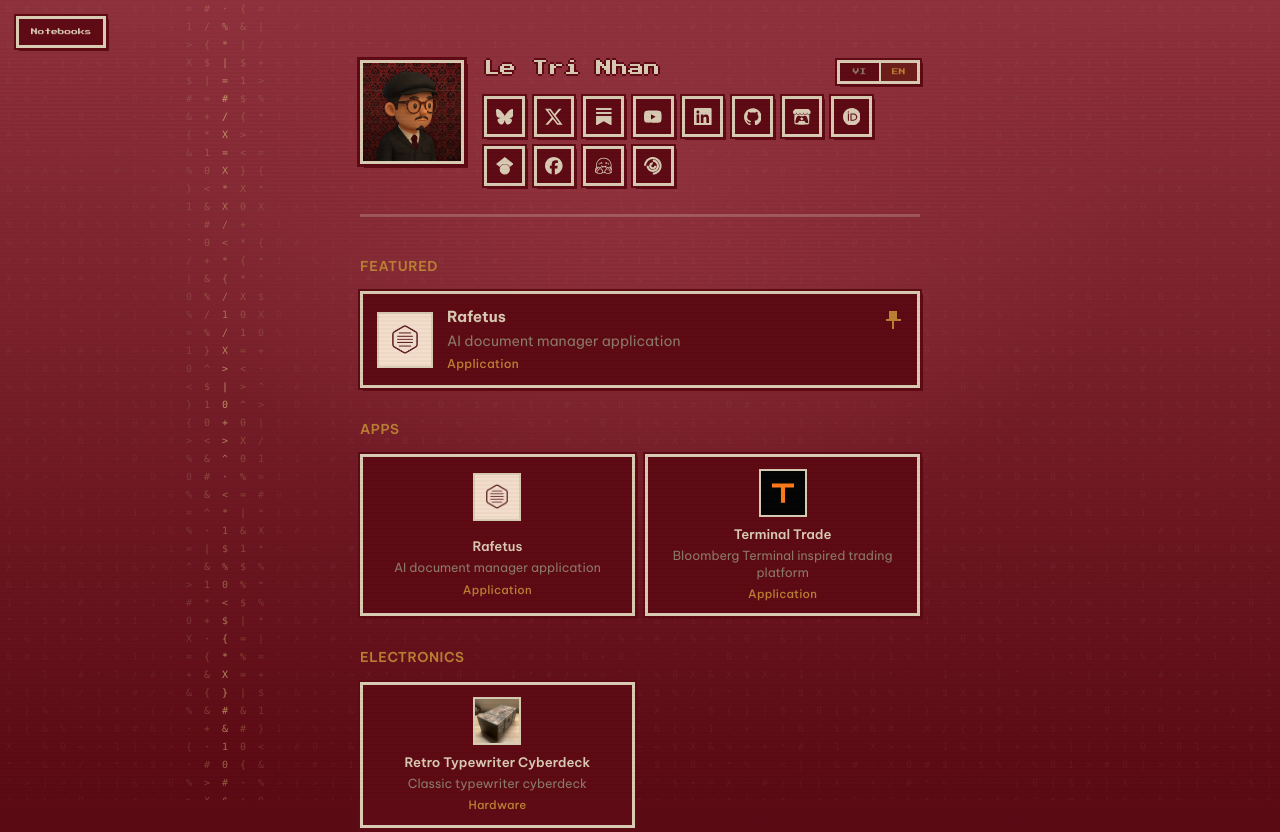
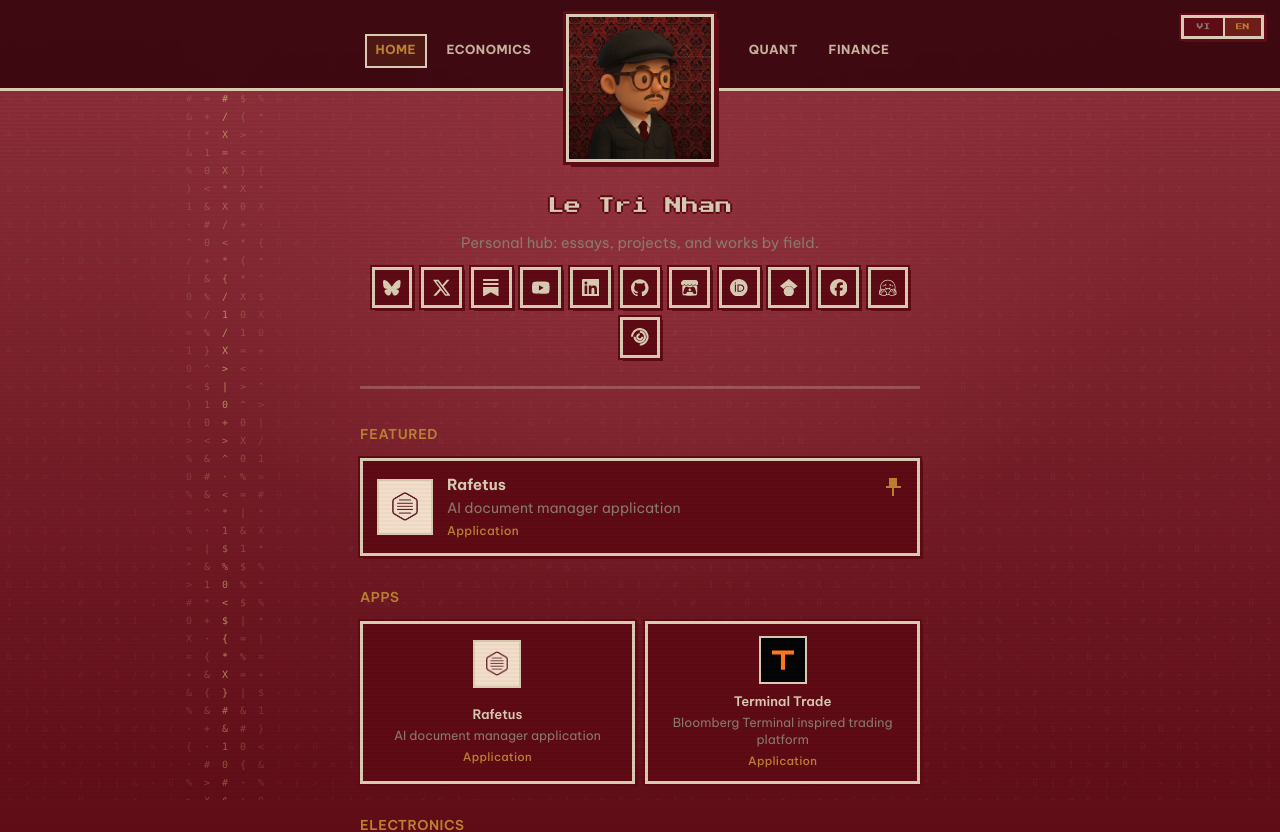
Before and after one commit to letrinhandn/letrinhan-site, a React (Vite) app: page / in a window 1280 px wide. Shown: the top 832 px of the page. Built offline with nearby package versions, Linux system fonts and the light colour scheme.

Commit message:
Add shrink-on-scroll avatar in the sticky header.
Large centered avatar hangs over the rule at rest, then compacts into the bar so scrolled content stays visible.

```diff
--- a/src/App.css
+++ b/src/App.css
@@ -4,7 +4,8 @@
   position: relative;
   min-height: 100vh;
   display: flex;
-  justify-content: center;
+  flex-direction: column;
+  align-items: stretch;
   background:
     radial-gradient(ellipse 70% 45% at 50% 12%, #90323d 0%, transparent 58%),
     linear-gradient(180deg, #90323d 0%, var(--burgundy) 55%, #3a070e 100%);
@@ -53,13 +54,120 @@
   );
 }
 
+.site-header {
+  --logo-size: 148px;
+  --logo-hang: 74px;
+  --logo-compact: 40px;
+  position: sticky;
+  top: 0;
+  z-index: 30;
+  width: 100%;
+  flex: 0 0 auto;
+  box-sizing: border-box;
+  padding: 0.85rem 4.5rem 0;
+  background: rgba(58, 7, 14, 0.94);
+  border-bottom: 3px solid var(--paper);
+  backdrop-filter: blur(6px);
+  overflow: visible;
+  transition: padding 0.22s steps(5, end);
+}
+
+.site-header.is-compact {
+  padding: 0.55rem 4.5rem;
+  overflow: hidden;
+}
+
+.site-header-bar {
+  display: grid;
+  grid-template-columns: minmax(0, 1fr) auto minmax(0, 1fr);
+  align-items: center;
+  gap: 1rem 1.5rem;
+  width: min(720px, 100%);
+  margin: 0 auto;
+}
+
+.site-nav {
+  display: flex;
+  flex-wrap: wrap;
+  align-items: center;
+  gap: 0.35rem 0.55rem;
+  min-width: 0;
+}
+
+.site-nav-left {
+  justify-content: flex-end;
+}
+
+.site-nav-right {
+  justify-content: flex-start;
+}
+
+.site-logo {
+  position: relative;
+  z-index: 40;
+  width: var(--logo-size);
+  height: var(--logo-size);
+  margin-bottom: calc(var(--logo-hang) * -1);
+  flex-shrink: 0;
+  transition:
+    width 0.22s steps(5, end),
+    height 0.22s steps(5, end),
+    margin-bottom 0.22s steps(5, end);
+}
+
+.site-header.is-compact .site-logo {
+  width: var(--logo-compact);
+  height: var(--logo-compact);
+  margin-bottom: 0;
+}
+
+.site-lang {
+  position: absolute;
+  top: 0.75rem;
+  right: 1rem;
+  z-index: 41;
+}
+
+.site-header.is-compact .site-lang {
+  top: 0.55rem;
+}
+
+.site-nav-link {
+  padding: 0.35rem 0.55rem;
+  font-family: var(--font-body);
+  font-size: 0.78rem;
+  font-weight: 650;
+  letter-spacing: 0.04em;
+  text-transform: uppercase;
+  color: rgba(217, 202, 179, 0.88);
+  border: 2px solid transparent;
+  transition:
+    color 0.1s steps(2, end),
+    border-color 0.1s steps(2, end),
+    background 0.1s steps(2, end);
+}
+
+.site-nav-link:hover,
+.site-nav-link:focus-visible {
+  color: var(--gold);
+  border-color: rgba(188, 128, 52, 0.55);
+  outline: none;
+}
+
+.site-nav-link.is-active {
+  color: var(--gold);
+  border-color: var(--paper);
+  background: rgba(188, 128, 52, 0.12);
+}
+
 .shell {
   position: relative;
   z-index: 1;
   width: min(560px, calc(100% - 2rem));
   display: flex;
   justify-content: center;
-  padding: 3.75rem 0 3rem;
+  margin: 0 auto;
+  padding: 0 0 3rem;
   opacity: 0;
   transform: translateY(8px);
   transition:
@@ -72,177 +180,6 @@
   transform: translateY(0);
 }
 
-.notebook-drawer-toggle {
-  position: fixed;
-  top: 1rem;
-  left: 1rem;
-  z-index: 30;
-  margin: 0;
-  padding: 0.55rem 0.75rem;
-  font-family: var(--font-pixel);
-  font-size: 0.42rem;
-  line-height: 1.2;
-  color: var(--paper);
-  background: var(--burgundy-deep);
-  border: 3px solid var(--paper);
-  box-shadow:
-    0 0 0 2px var(--burgundy-deep),
-    3px 3px 0 var(--ink);
-  cursor: pointer;
-  transition:
-    background 0.1s steps(2, end),
-    color 0.1s steps(2, end),
-    border-color 0.1s steps(2, end),
-    transform 0.1s steps(2, end);
-}
-
-.notebook-drawer-toggle:hover,
-.notebook-drawer-toggle:focus-visible {
-  color: var(--gold);
-  border-color: var(--gold);
-  background: var(--burgundy-bright);
-  outline: none;
-}
-
-.notebook-drawer-backdrop {
-  position: fixed;
-  inset: 0;
-  z-index: 40;
-  background: rgba(20, 4, 6, 0.55);
-}
-
-.notebook-drawer-backdrop[hidden] {
-  display: none;
-}
-
-.notebook-drawer {
-  position: fixed;
-  top: 0;
-  left: 0;
-  z-index: 50;
-  width: min(320px, calc(100% - 2.5rem));
-  height: 100%;
-  display: flex;
-  flex-direction: column;
-  gap: 0.85rem;
-  padding: 1rem 0.9rem 1.25rem;
-  background: #3a070e;
-  border-right: 3px solid var(--paper);
-  box-shadow: 6px 0 0 var(--ink);
-  transform: translateX(-105%);
-  transition: transform 0.2s steps(5, end);
-  overflow-y: auto;
-}
-
-.site.is-drawer-open .notebook-drawer {
-  transform: translateX(0);
-}
-
-.notebook-drawer-head {
-  display: flex;
-  align-items: flex-start;
-  justify-content: space-between;
-  gap: 0.75rem;
-}
-
-.notebook-drawer-close {
-  margin: 0;
-  padding: 0.4rem 0.55rem;
-  flex-shrink: 0;
-  font-family: var(--font-pixel);
-  font-size: 0.38rem;
-  line-height: 1;
-  color: var(--paper);
-  background: var(--burgundy-deep);
-  border: 2px solid var(--paper);
-  cursor: pointer;
-}
-
-.notebook-drawer-close:hover,
-.notebook-drawer-close:focus-visible {
-  color: var(--gold);
-  border-color: var(--gold);
-  outline: none;
-}
-
-.notebook-rail-label {
-  margin: 0;
-  font-family: var(--font-body);
-  font-size: 0.78rem;
-  font-weight: 700;
-  letter-spacing: 0.06em;
-  text-transform: uppercase;
-  color: var(--gold);
-}
-
-.notebook-rail-hint {
-  margin: 0.35rem 0 0;
-  font-family: var(--font-body);
-  font-size: 0.78rem;
-  line-height: 1.4;
-  color: var(--paper-dim);
-}
-
-.notebook-nav {
-  display: flex;
-  flex-direction: column;
-  gap: 0.55rem;
-  margin-top: 0.25rem;
-}
-
-.notebook-nav-link {
-  display: grid;
-  grid-template-columns: auto 1fr;
-  gap: 0.55rem;
-  align-items: center;
-  padding: 0.65rem 0.55rem;
-  color: var(--paper);
-  background: var(--burgundy-deep);
-  border: 2px solid rgba(217, 202, 179, 0.45);
-  transition:
-    border-color 0.1s steps(2, end),
-    background 0.1s steps(2, end),
-    color 0.1s steps(2, end),
-    transform 0.1s steps(2, end);
-}
-
-.notebook-nav-link:hover,
-.notebook-nav-link:focus-visible {
-  color: var(--gold);
-  border-color: var(--gold);
-  background: var(--burgundy-bright);
-  transform: translate(-1px, -1px);
-  outline: none;
-}
-
-.notebook-nav-icon {
-  width: 28px;
-  height: 28px;
-  object-fit: cover;
-  border: 1px solid rgba(217, 202, 179, 0.5);
-}
-
-.notebook-nav-copy {
-  display: flex;
-  flex-direction: column;
-  gap: 0.12rem;
-  min-width: 0;
-}
-
-.notebook-nav-title {
-  font-family: var(--font-body);
-  font-size: 0.82rem;
-  font-weight: 650;
-  line-height: 1.25;
-}
-
-.notebook-nav-blurb {
-  font-family: var(--font-body);
-  font-size: 0.72rem;
-  line-height: 1.35;
-  color: var(--paper-dim);
-}
-
 .page {
   position: relative;
   z-index: 1;
@@ -250,58 +187,48 @@
   min-width: 0;
   display: flex;
   flex-direction: column;
-  gap: 2.5rem;
+  gap: 2.25rem;
 }
 
-
-.identity {
-  display: grid;
-  grid-template-columns: auto 1fr;
-  gap: 1.15rem 1.25rem;
-  align-items: start;
-  padding-bottom: 1.75rem;
+.hero {
+  position: relative;
+  z-index: 5;
+  display: flex;
+  flex-direction: column;
+  align-items: center;
+  gap: 0.9rem;
+  padding: 5.75rem 0 1.75rem;
   border-bottom: 3px solid var(--rule);
+  text-align: center;
 }
 
-.avatar {
-  width: 104px;
-  height: 104px;
+.hero-avatar {
+  display: block;
+  width: 100%;
+  height: 100%;
   object-fit: cover;
   border: 3px solid var(--paper);
+  background: var(--burgundy-deep);
   box-shadow:
     0 0 0 3px var(--burgundy-deep),
-    4px 4px 0 var(--ink);
+    5px 5px 0 var(--ink);
   transition:
-    transform 0.12s steps(3, end),
-    box-shadow 0.12s steps(3, end),
-    filter 0.12s steps(3, end);
+    border-width 0.22s steps(5, end),
+    box-shadow 0.22s steps(5, end),
+    border-color 0.12s steps(3, end);
 }
 
-.identity-meta {
-  display: flex;
-  flex-direction: column;
-  justify-content: space-between;
-  gap: 0.75rem;
-  min-width: 0;
-  min-height: 104px;
-  padding-top: 0;
+.site-header.is-compact .hero-avatar {
+  border-width: 2px;
+  box-shadow: 2px 2px 0 var(--ink);
 }
 
-.identity-top {
-  display: flex;
-  align-items: flex-start;
-  justify-content: space-between;
-  gap: 0.75rem;
-  min-width: 0;
-}
-
-.name {
-  margin: 0;
-  padding-top: 0;
+.hero-name {
+  margin: 0.85rem 0 0;
   font-family: var(--font-pixel);
-  font-size: clamp(0.72rem, 2.8vw, 1rem);
+  font-size: clamp(0.78rem, 3vw, 1.05rem);
   font-weight: 400;
-  line-height: 1;
+  line-height: 1.25;
   color: var(--paper);
   text-shadow:
     2px 0 0 var(--burgundy-deep),
@@ -309,6 +236,16 @@
     0 2px 0 var(--burgundy-deep),
     0 -2px 0 var(--burgundy-deep);
 }
+
+.hero-tagline {
+  margin: 0;
+  max-width: 28rem;
+  font-family: var(--font-body);
+  font-size: 0.92rem;
+  line-height: 1.45;
+  color: var(--paper-dim);
+}
+
 
 .lang-toggle {
   display: inline-flex;
@@ -355,8 +292,8 @@
 .social {
   display: flex;
   flex-wrap: wrap;
+  justify-content: center;
   gap: 0.55rem;
-  margin-top: auto;
 }
 
 .social-item {
@@ -773,16 +710,6 @@
 }
 
 @media (max-width: 480px) {
-  .identity {
-    grid-template-columns: 1fr;
-    justify-items: start;
-  }
-
-  .avatar {
-    width: 96px;
-    height: 96px;
-  }
-
   .work-section.is-rail .work-list {
     gap: 0.55rem;
   }
@@ -802,13 +729,12 @@
     opacity: 1;
   }
 
-  .avatar:hover {
+  .hero-avatar:hover {
     transform: translate(-3px, -3px);
+    border-color: var(--gold);
     box-shadow:
       0 0 0 3px var(--burgundy-deep),
-      7px 7px 0 var(--ink),
-      0 0 0 1px var(--gold);
-    filter: contrast(1.05) saturate(1.08);
+      7px 7px 0 var(--ink);
   }
 
 
@@ -868,17 +794,65 @@
   }
 }
 
+@media (max-width: 720px) {
+  .site-header {
+    --logo-size: 128px;
+    --logo-hang: 64px;
+    --logo-compact: 36px;
+    padding: 0.75rem 1rem 0;
+  }
+
+  .site-header.is-compact {
+    padding: 0.5rem 1rem;
+  }
+
+  .site-header-bar {
+    grid-template-columns: 1fr;
+    justify-items: center;
+    gap: 0.65rem;
+  }
+
+  .site-nav-left,
+  .site-nav-right {
+    justify-content: center;
+    order: 2;
+  }
+
+  .site-logo {
+    order: 1;
+  }
+
+  .hero {
+    padding-top: 5.1rem;
+  }
+
+  .hero-name {
+    margin-top: 0.75rem;
+  }
+
+  .site-lang {
+    position: static;
+    display: flex;
+    justify-content: center;
+    margin: 0.35rem 0 0.75rem;
+  }
+
+  .site-header.is-compact .site-lang {
+    margin: 0;
+  }
+}
+
 @media (prefers-reduced-motion: reduce) {
   .shell,
   .page,
   .social-btn,
   .social-preview,
   .work-link,
-  .notebook-nav-link,
-  .notebook-drawer,
-  .notebook-drawer-toggle,
+  .site-nav-link,
+  .site-header,
+  .site-logo,
   .lang-btn,
-  .avatar,
+  .hero-avatar,
   .work-icon,
   .work-mark,
   .work-art,
--- a/src/App.tsx
+++ b/src/App.tsx
@@ -6,7 +6,7 @@ import {
   detectLocale,
   electronicsWorks,
   gameWorks,
-  gardenWorks,
+  notebookNav,
   researchWorks,
   storeLocale,
   ui,
@@ -377,10 +377,9 @@ function LangToggle({
 
 export default function App() {
   const [ready, setReady] = useState(false)
-  const [drawerOpen, setDrawerOpen] = useState(false)
+  const [compactHeader, setCompactHeader] = useState(false)
   const [locale, setLocale] = useState<Locale>(() => detectLocale())
   const siteRef = useRef<HTMLDivElement>(null)
-  const drawerCloseRef = useRef<HTMLButtonElement>(null)
 
   useEffect(() => {
     const id = requestAnimationFrame(() => setReady(true))
@@ -394,19 +393,25 @@ export default function App() {
       locale === 'vi' ? 'Lê Trí Nhân' : 'Le Tri Nhan'
   }, [locale])
 
+  // Standard shrink-on-scroll sticky header: toggle one class past a threshold.
   useEffect(() => {
-    if (!drawerOpen) return
-    const onKey = (event: KeyboardEvent) => {
-      if (event.key === 'Escape') setDrawerOpen(false)
+    const SCROLL_THRESHOLD = 56
+    let frame = 0
+    const sync = () => {
+      frame = 0
+      setCompactHeader(window.scrollY > SCROLL_THRESHOLD)
     }
-    document.addEventListener('keydown', onKey)
-    document.body.style.overflow = 'hidden'
-    drawerCloseRef.current?.focus()
+    const onScroll = () => {
+      if (frame) return
+      frame = requestAnimationFrame(sync)
+    }
+    sync()
+    window.addEventListener('scroll', onScroll, { passive: true })
     return () => {
-      document.removeEventListener('keydown', onKey)
-      document.body.style.overflow = ''
+      cancelAnimationFrame(frame)
+      window.removeEventListener('scroll', onScroll)
     }
-  }, [drawerOpen])
+  }, [])
 
   // Desktop-only cursor spotlight on the burgundy backdrop.
   useEffect(() => {
@@ -432,11 +437,6 @@ export default function App() {
       window.removeEventListener('pointermove', onMove)
     }
   }, [])
-
-  const notebooks = useMemo(
-    () => gardenWorks.map((work) => localizeWork(work, locale)),
-    [locale],
-  )
 
   const workSections = useMemo((): WorkSection[] => {
     const apps = appWorks.map((work) => localizeWork(work, locale))
@@ -481,102 +481,82 @@ export default function App() {
   }, [locale])
 
   return (
-    <div
-      ref={siteRef}
-      className={`site${ready ? ' is-ready' : ''}${drawerOpen ? ' is-drawer-open' : ''}`}
-    >
+    <div ref={siteRef} className={`site${ready ? ' is-ready' : ''}`}>
       <GlyphField />
       <div className="cursor-glow" aria-hidden="true" />
       <div className="scanlines" aria-hidden="true" />
 
-      <button
-        type="button"
-        className="notebook-drawer-toggle"
-        aria-expanded={drawerOpen}
-        aria-controls="notebook-drawer"
-        onClick={() => setDrawerOpen(true)}
+      <header
+        className={`site-header${compactHeader ? ' is-compact' : ''}`}
       >
-        {ui.notebooks[locale]}
-      </button>
-
-      <div
-        className="notebook-drawer-backdrop"
-        hidden={!drawerOpen}
-        onClick={() => setDrawerOpen(false)}
-        aria-hidden="true"
-      />
-
-      <aside
-        id="notebook-drawer"
-        className="notebook-drawer"
-        aria-label={ui.notebooks[locale]}
-        aria-hidden={!drawerOpen}
-      >
-        <div className="notebook-drawer-head">
-          <div>
-            <p className="notebook-rail-label">{ui.notebooks[locale]}</p>
-            <p className="notebook-rail-hint">{ui.notebooksHint[locale]}</p>
-          </div>
-          <button
-            ref={drawerCloseRef}
-            type="button"
-            className="notebook-drawer-close"
-            onClick={() => setDrawerOpen(false)}
-          >
-            {ui.notebooksClose[locale]}
-          </button>
-        </div>
-        <nav className="notebook-nav">
-          {notebooks.map((work) => (
+        <div className="site-header-bar">
+          <nav className="site-nav site-nav-left" aria-label={ui.home[locale]}>
+            <a className="site-nav-link is-active" href={`${import.meta.env.BASE_URL}`}>
+              {ui.home[locale]}
+            </a>
             <a
-              key={work.id}
-              className="notebook-nav-link"
-              href={work.href}
+              className="site-nav-link"
+              href={notebookNav[0].href}
+              title={notebookNav[0].title[locale]}
               target="_blank"
               rel="noreferrer noopener"
-              onClick={() => setDrawerOpen(false)}
             >
-              {work.icon ? (
+              {notebookNav[0].nav[locale]}
+            </a>
+          </nav>
+
+          <div className="site-logo">
             <img
-                  className="notebook-nav-icon"
-                  src={work.icon}
-                  alt=""
-                  width={28}
-                  height={28}
+              className="hero-avatar"
+              src={`${import.meta.env.BASE_URL}avatar.jpg`}
+              alt={locale === 'vi' ? 'Lê Trí Nhân' : 'Le Tri Nhan'}
+              width={148}
+              height={148}
             />
-              ) : null}
-              <span className="notebook-nav-copy">
-                <span className="notebook-nav-title">{work.title}</span>
-                <span className="notebook-nav-blurb">{work.blurb}</span>
-              </span>
+          </div>
+
+          <nav className="site-nav site-nav-right" aria-label={ui.notebooks[locale]}>
+            <a
+              className="site-nav-link"
+              href={notebookNav[1].href}
+              title={notebookNav[1].title[locale]}
+              target="_blank"
+              rel="noreferrer noopener"
+            >
+              {notebookNav[1].nav[locale]}
             </a>
-          ))}
+            <a
+              className="site-nav-link"
+              href={notebookNav[2].href}
+              title={notebookNav[2].title[locale]}
+              target="_blank"
+              rel="noreferrer noopener"
+            >
+              {notebookNav[2].nav[locale]}
+            </a>
           </nav>
-      </aside>
+        </div>
+        <div className="site-lang">
+          <LangToggle locale={locale} onChange={setLocale} />
+        </div>
+      </header>
 
       <div className="shell">
         <main className="page">
-          <header className="identity" aria-label={ui.profile[locale]}>
-            <img
-              className="avatar"
-              src={`${import.meta.env.BASE_URL}avatar.jpg`}
-              alt={locale === 'vi' ? 'Lê Trí Nhân' : 'Le Tri Nhan'}
-              width={112}
-              height={112}
-            />
-            <div className="identity-meta">
-              <div className="identity-top">
-                <h1 className="name">
+          <header className="hero" aria-label={ui.profile[locale]}>
+            <h1 className="hero-name">
               {locale === 'vi' ? 'Lê Trí Nhân' : 'Le Tri Nhan'}
             </h1>
-                <LangToggle locale={locale} onChange={setLocale} />
-              </div>
+            <p className="hero-tagline">
+              {locale === 'vi'
+                ? 'Hub cá nhân: tiểu luận, projects và công trình theo từng lĩnh vực.'
+                : 'Personal hub: essays, projects, and works by field.'}
+            </p>
             <nav className="social" aria-label={ui.profiles[locale]}>
               {links.map((link) => (
                 <SocialLink key={link.label} link={link} locale={locale} />
               ))}
             </nav>
-            </div>
           </header>
 
           <div className="works">
--- a/src/i18n.ts
+++ b/src/i18n.ts
@@ -15,14 +15,9 @@ export type LocalizedWork = {
 }
 
 export const ui = {
+  home: { vi: 'Trang chủ', en: 'Home' },
   featured: { vi: 'Nổi bật', en: 'Featured' },
   notebooks: { vi: 'Notebooks', en: 'Notebooks' },
-  notebooksHint: {
-    vi: 'Tiểu luận, projects và công trình cá nhân theo từng lĩnh vực',
-    en: 'Personal essays, projects, and works by field',
-  },
-  notebooksOpen: { vi: 'Mở notebooks', en: 'Open notebooks' },
-  notebooksClose: { vi: 'Đóng', en: 'Close' },
   apps: { vi: 'Ứng dụng', en: 'Apps' },
   electronics: { vi: 'Điện tử', en: 'Electronics' },
   games: { vi: 'Game', en: 'Games' },
@@ -32,42 +27,63 @@ export const ui = {
   langSwitch: { vi: 'Đổi sang English', en: 'Switch to Tiếng Việt' },
 } as const
 
-/** Quarto knowledge vaults — hub links from the personal site */
-export const gardenWorks: LocalizedWork[] = [
+export type NotebookNav = {
+  id: string
+  href: string
+  nav: Record<Locale, string>
+  title: Record<Locale, string>
+  blurb: Record<Locale, string>
+}
+
+/** Top-nav notebook pages — personal essays/projects by field */
+export const notebookNav: NotebookNav[] = [
   {
     id: 'economic-lab',
+    href: 'https://letrinhandn.github.io/economic-lab/',
+    nav: { vi: 'Economics', en: 'Economics' },
     title: { vi: 'Economic Lab', en: 'Economic Lab' },
     blurb: {
       vi: 'Tiểu luận và công trình cá nhân về kinh tế học',
       en: 'Personal essays and works in economics',
     },
-    href: 'https://letrinhandn.github.io/economic-lab/',
-    icon: asset('lab-economic.svg'),
-    badge: { vi: 'Notebook', en: 'Notebook' },
   },
   {
     id: 'quant-theory-lab',
+    href: 'https://letrinhandn.github.io/quant-theory-lab/',
+    nav: { vi: 'Quant', en: 'Quant' },
     title: { vi: 'Quant Theory Lab', en: 'Quant Theory Lab' },
     blurb: {
       vi: 'Tiểu luận và projects về lý thuyết định lượng',
       en: 'Personal essays and projects in quant theory',
     },
-    href: 'https://letrinhandn.github.io/quant-theory-lab/',
-    icon: asset('lab-quant.svg'),
-    badge: { vi: 'Notebook', en: 'Notebook' },
   },
   {
     id: 'investment-research-lab',
+    href: 'https://letrinhandn.github.io/investment-research-lab/',
+    nav: { vi: 'Finance', en: 'Finance' },
     title: { vi: 'Investment Research Lab', en: 'Investment Research Lab' },
     blurb: {
       vi: 'Tiểu luận và projects nghiên cứu đầu tư',
       en: 'Personal essays and projects in investment research',
     },
-    href: 'https://letrinhandn.github.io/investment-research-lab/',
-    icon: asset('lab-investment.svg'),
-    badge: { vi: 'Notebook', en: 'Notebook' },
   },
 ]
+
+/** Quarto knowledge vaults — hub cards if needed */
+export const gardenWorks: LocalizedWork[] = notebookNav.map((item) => ({
+  id: item.id,
+  title: item.title,
+  blurb: item.blurb,
+  href: item.href,
+  icon: asset(
+    item.id === 'economic-lab'
+      ? 'lab-economic.svg'
+      : item.id === 'quant-theory-lab'
+        ? 'lab-quant.svg'
+        : 'lab-investment.svg',
+  ),
+  badge: { vi: 'Notebook', en: 'Notebook' },
+}))
 
 export const appWorks: LocalizedWork[] = [
   {
--- a/src/index.css
+++ b/src/index.css
@@ -29,6 +29,10 @@
   box-sizing: border-box;
 }
 
+html {
+  scroll-padding-top: 4.5rem;
+}
+
 html,
 body,
 #root {
```
Lines whose indentation alone changed are shown as unchanged.
